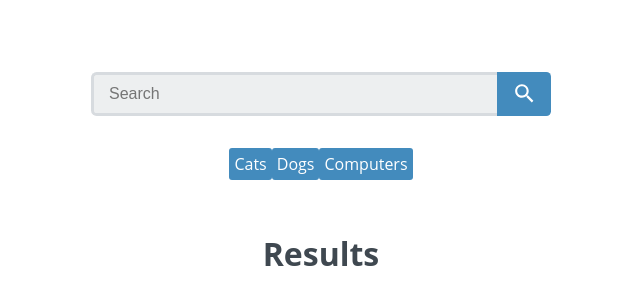
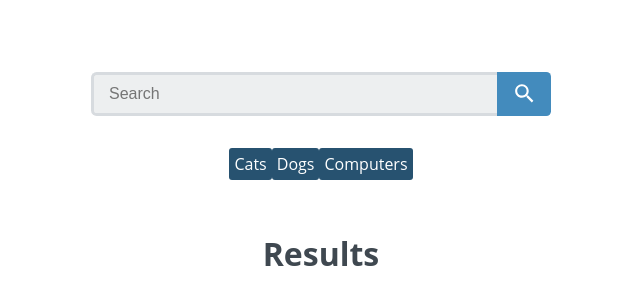
Before and after one commit to Dawid2803/gallery-app, a React (Create React App) app: page / in a window 1280 px wide. Shown: the top 304 px of the page, without its empty margins (319-959 px from the left). Built offline with nearby package versions, Linux system fonts and the light colour scheme.

Commit message:
Update Nav.js

```diff
--- a/src/components/Nav.js
+++ b/src/components/Nav.js
@@ -1,14 +1,14 @@
 import React from 'react'
-import { Link } from 'react-router-dom'
+import { NavLink } from 'react-router-dom'
 
 function Nav() {
     return (
         <div>
             <nav className="main-nav">
                 <ul>
-                    <Link to="#"> Cats </Link>
-                    <Link to="#"> Dogs </Link>
-                    <Link to="#"> Computers </Link>
+                    <NavLink to="#"> Cats </NavLink>
+                    <NavLink to="#"> Dogs </NavLink>
+                    <NavLink to="#"> Computers </NavLink>
                 </ul>
             </nav>
         </div>
```
